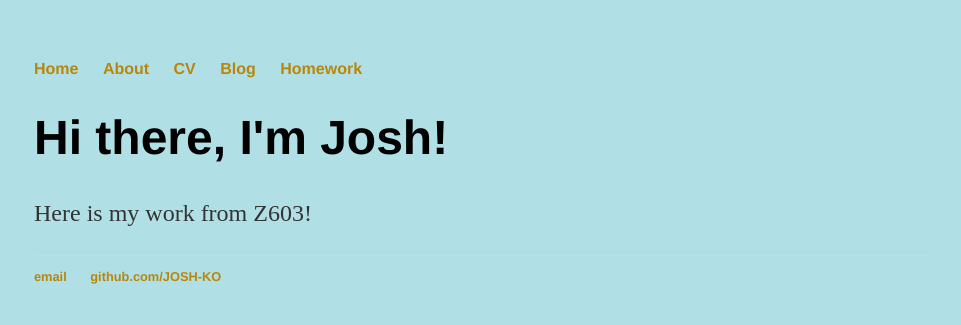
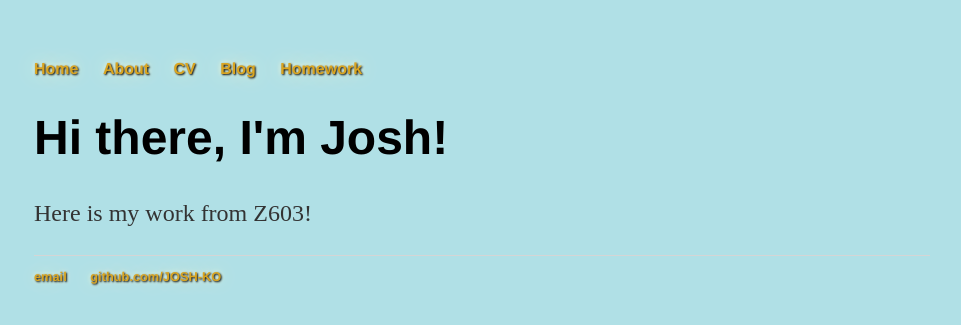
Before and after one commit to JOSH-KO/JOSH-KO.github.io, a Jekyll site: the page built from index.html, in a window 1280 px wide. Shown: the top 325 px of the page, without its empty margins (158-1119 px from the left). Built offline with Jekyll 4.4.1, drawn with Linux system fonts in a browser that asks for light colours.

Commit message:
Update main.css
shadow effects

```diff
--- a/css/main.css
+++ b/css/main.css
@@ -15,7 +15,8 @@ nav ul li, footer ul li {
 }
 a {
     text-decoration: none;
-    color: #B8860B;
+    color: #DAA520;
+    text-shadow: 1px 1px 2px black, 0 0 25px LemonChiffon, 0 0 5px LightGoldenRodYellow;
 }
 a:hover {
     text-decoration: underline;
```
